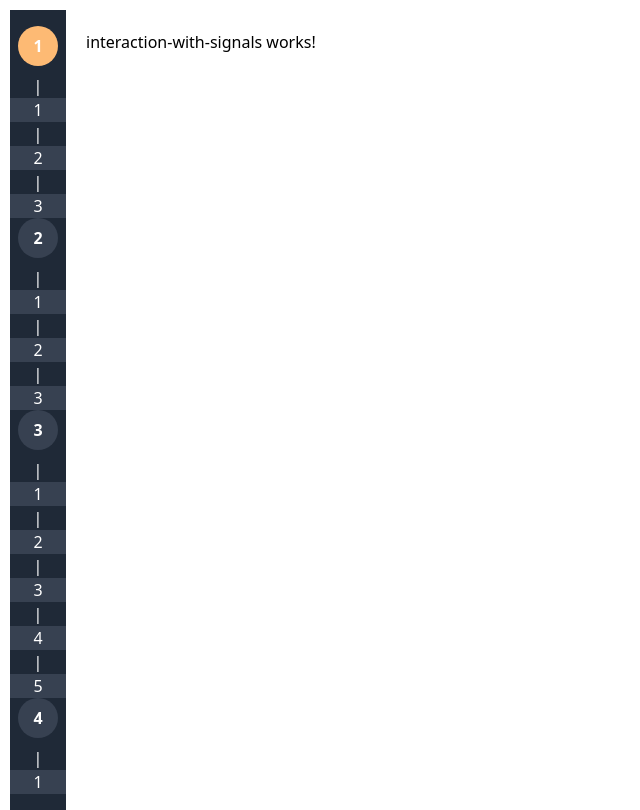
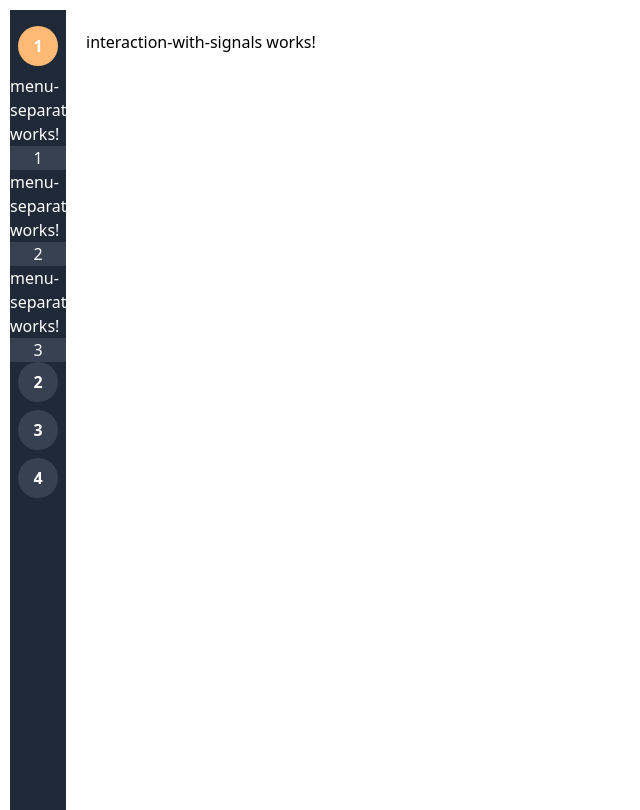
Before and after one commit to damiansire/angular-examples, an Angular app: page /signals/level/1 in a window 1280 px wide. Shown: the whole page, without its empty margins (0-640 px from the left). Built offline with nearby package versions, Linux system fonts and the light colour scheme.

Commit message:
feat: only show the sub levels options if are part of the current level

```diff
--- a/src/app/components/sidebar-menu/sidebar-menu.component.html
+++ b/src/app/components/sidebar-menu/sidebar-menu.component.html
@@ -4,10 +4,10 @@
     [menuItem]="menuItem"
     [levelState]="getMenuOptionStatus(menuItem.id, undefined)"
   />
-  @if (menuItem.subLevels.length > 0) {
+  @if (menuItem.subLevels.length > 0 && showSubMenu(menuItem.id)) {
   <ul>
     @for (item of menuItem.subLevels; track $index) {
-    <li class="text-center">|</li>
+    <app-menu-separator />
     <app-menu-sub-level-option
       [item]="item"
       [levelState]="getMenuOptionStatus(menuItem.id, item.id)"
--- a/src/app/components/sidebar-menu/sidebar-menu.component.ts
+++ b/src/app/components/sidebar-menu/sidebar-menu.component.ts
@@ -4,6 +4,7 @@ import { CommonModule } from '@angular/common';
 import { CustomRoute, menuItems } from '../../app.routes';
 import { MenuOptionComponent } from './components/menu-option/menu-option.component';
 import { MenuSubLevelOptionComponent } from './components/menu-sub-level-option/menu-sub-level-option.component';
+import { MenuSeparatorComponent } from './components/menu-separator/menu-separator.component';
 
 class HandlerLevelStatus {
   levelHistory: any;
@@ -45,6 +46,9 @@ class HandlerLevelStatus {
     this.currentLevel = { level, subLevel };
     this.addLevel(level, subLevel);
   }
+  isPartOfCurrentLevel(level: string) {
+    return this.currentLevel.level === level;
+  }
 }
 
 @Component({
@@ -55,6 +59,7 @@ class HandlerLevelStatus {
     RouterModule,
     MenuOptionComponent,
     MenuSubLevelOptionComponent,
+    MenuSeparatorComponent,
   ],
   templateUrl: './sidebar-menu.component.html',
   styleUrl: './sidebar-menu.component.css',
@@ -79,4 +84,7 @@ export class SidebarMenuComponent {
   getMenuOptionStatus(level: string, subLevel: string | undefined) {
     return this.levelHandler.getLevelStatus(level, subLevel);
   }
+  showSubMenu(menuId: string) {
+    return this.levelHandler.isPartOfCurrentLevel(menuId);
+  }
 }
```
